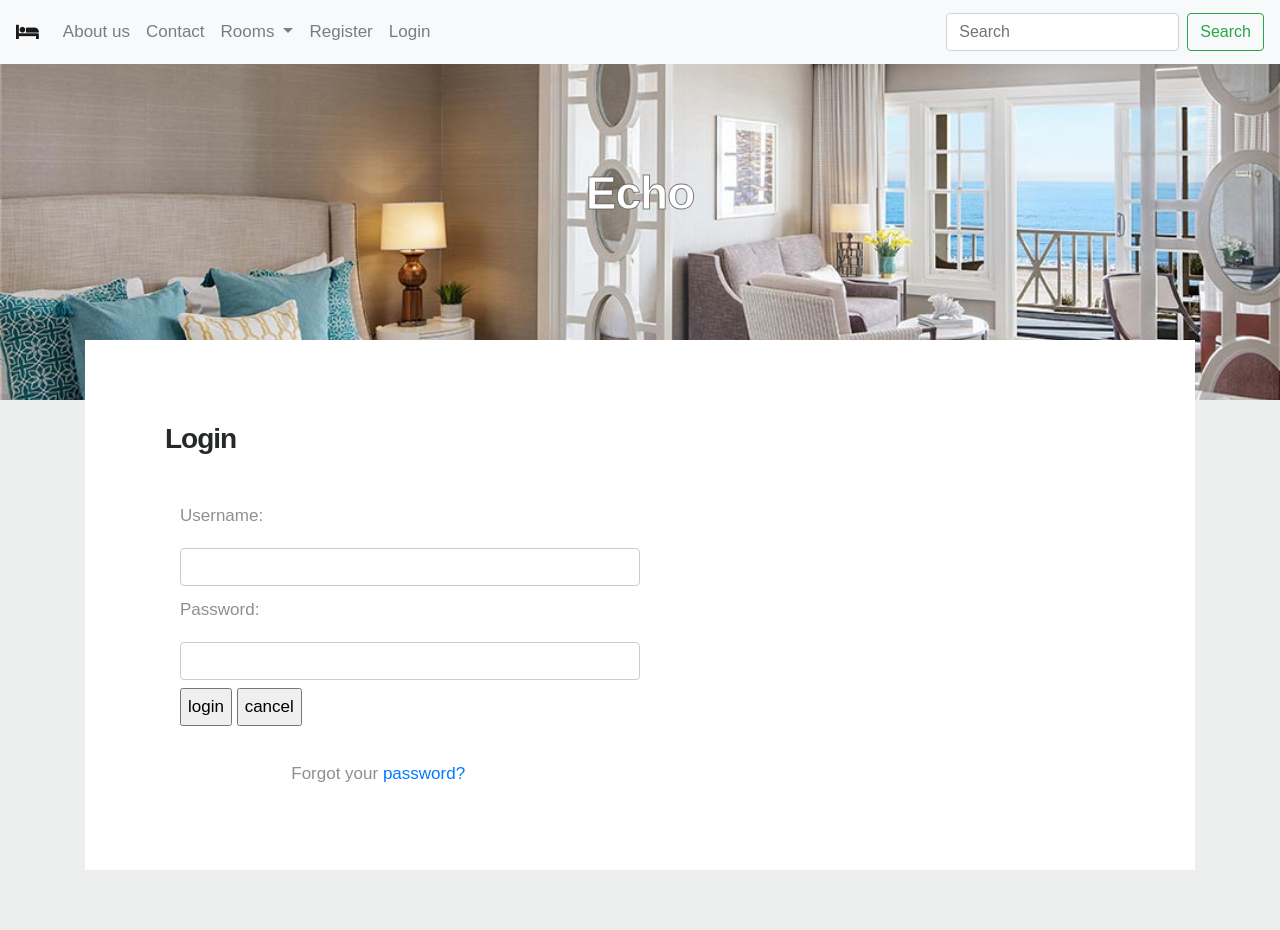
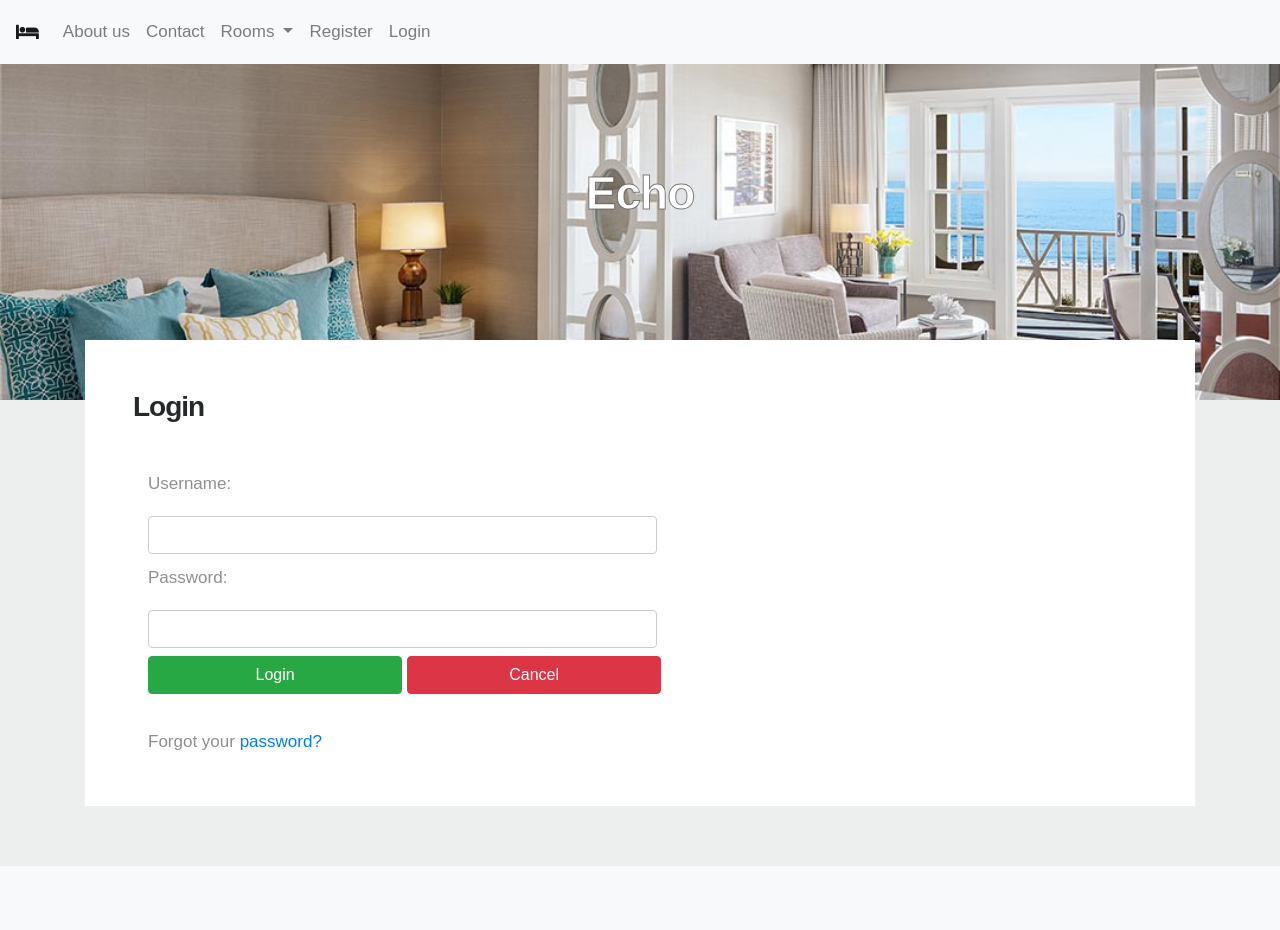
Before and after one commit to 99reni/hotel, a PHP site: page /hotel/login.php in a window 1280 px wide. After the commit the page ends 750 px from the top, so only its background shows below. Run offline with PHP 8.4, Linux system fonts and the light colour scheme.

Commit message:
Update login.php

```diff
--- a/login.php
+++ b/login.php
@@ -25,7 +25,6 @@
                 display: block;
                 float: none;
             }
-
         }
     </style>
     <link href="style2.css" rel="stylesheet" type="text/css">
@@ -66,10 +65,6 @@
                 <a class="nav-link " href="login.php">Login</a>
             </li>
         </ul>
-        <form class="form-inline my-2 my-lg-0" action="search.php" method="post" >
-            <input class="form-control mr-sm-2" type="search" placeholder="Search"  name="search" aria-label="Search">
-            <button class="btn btn-outline-success my-2 my-sm-0" type="submit">Search</button>
-        </form>
     </div>
 
 </nav>
@@ -89,33 +84,17 @@
 <!-- /.page-header-->
 
 <div class="card-section">
-    <div class="container">
-        <div class="card-block bg-white mb30">
-            <div class="row">
-                <div class="col-xl-12 col-lg-12 col-md-12 col-sm-12 col-12">
-                    <!-- section-title -->
-                    <div class="section-title mb-0">
-                        <h2>Login</h2>
-                        <br>
+    <div class="container mx-auto" >
+        <div class="row col-12 bg bg-white mx-auto  pl-5" >
 
+
+                    <div class="section-title mb-0 mt-5">
+                        <h2>Login</h2><br>
                     </div>
-                    <!-- /.section-title -->
                     <div class=" col-lg-12 col-md-12 col-sm-12 col-12">
                         <form method="post" action="web.php" name="login">
-                            <label for="username">Username: </label><br><input type="text" class="form-control col-sm-12 col-md-6" name="username" size="20" maxlength="20"
-                                                                           id="username"><br>
-                            <label for="password">Password: </label><br><input type="password" class="form-control col-sm-12 col-md-6" name="password" id="password"><br>
-                            <input type="submit" name="sd" value="login">
-                            <input type="reset" name="rd" value="cancel">
-                        </form>
-                    </div>
-                    <div class="login col-lg-6 col-sm-12 col-12" >
-                        <br>
-                        <span class="psw" style="padding-top: 10px; margin-left:25%;">Forgot your <a href="forgotpassword.php">password?</a></span>
-                    </div>
                             <div style="color:#f00;">
                                 <?php
-
                                 $l = "";
 
                                 if (isset($_GET["l"])) {
@@ -125,24 +104,28 @@
                                         case "0" :
                                             echo "No direct access!";
                                             break;
-
                                         case "1" :
                                             echo "Unknown user!";
                                             break;
-
-
                                         case "5" :
                                             echo "You are logged out!";
                                             break;
-
-
                                     }
                                 }
-
                                 ?>
                             </div>
+                            <label for="username">Username: </label><br><input type="text" class="form-control col-12 col-sm-12 col-md-6" name="username" size="20" maxlength="20" id="username"><br>
+                            <label for="password">Password: </label><br><input type="password" class="form-control col-12 col-sm-12 col-md-6" name="password" id="password"><br>
+
+                                <input type="submit" name="sd" value="Login" class="send mx-auto btn btn-success col-sm-12 col-md-3">
+                                <input type="reset" name="rd" value="Cancel" class="send mx-auto btn btn-danger col-sm-12 col-md-3">
+
                         </form>
-
+                    </div>
+                    <div class="login col-lg-6 col-sm-12 col-12 mb-5" >
+                        <br>
+                        <span class="psw" >Forgot your <a href="forgotpassword.php">password?</a></span>
+                    </div>
                 </div>
                 </div>
             </div>
```
Lines whose indentation alone changed are shown as unchanged.
